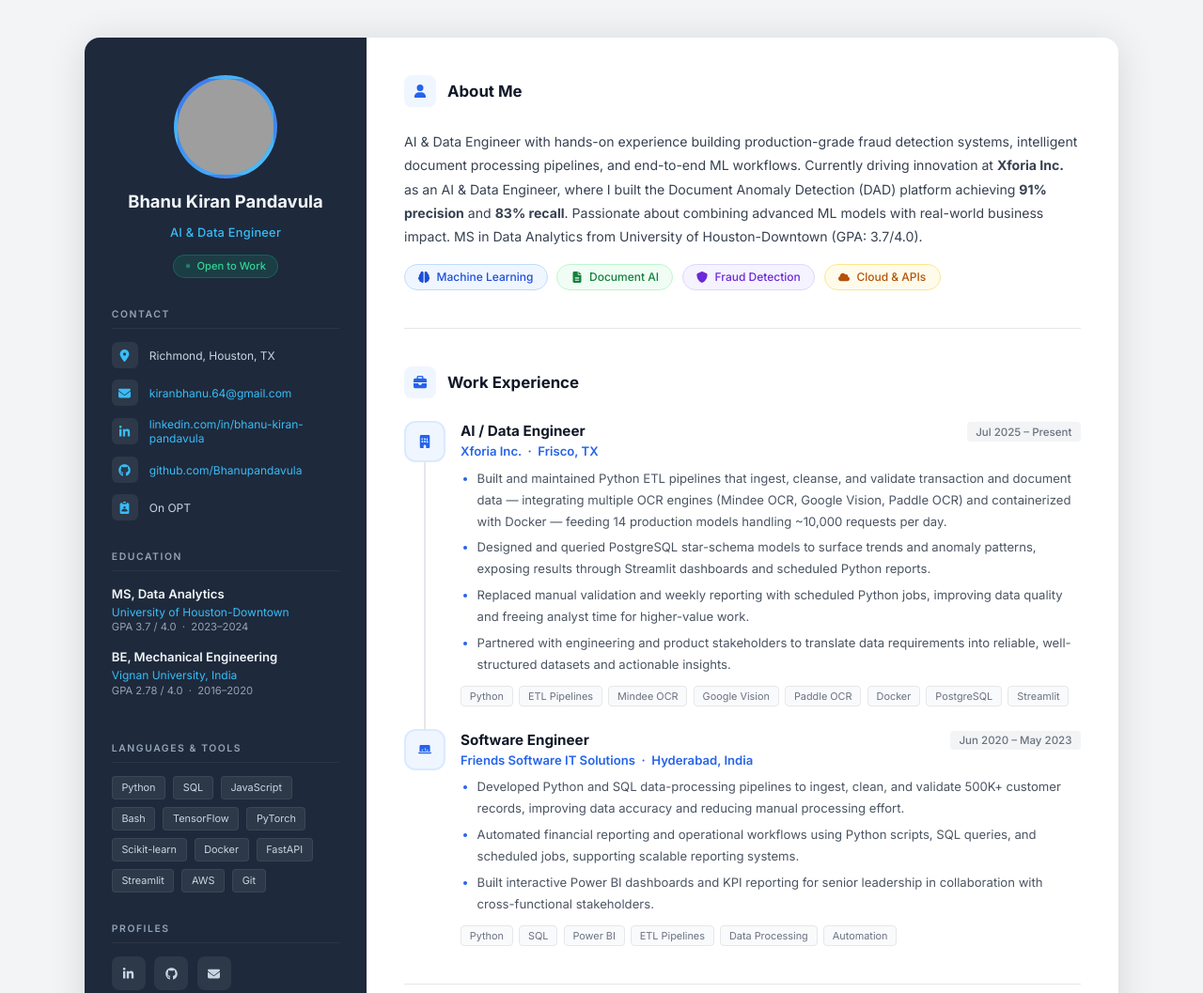
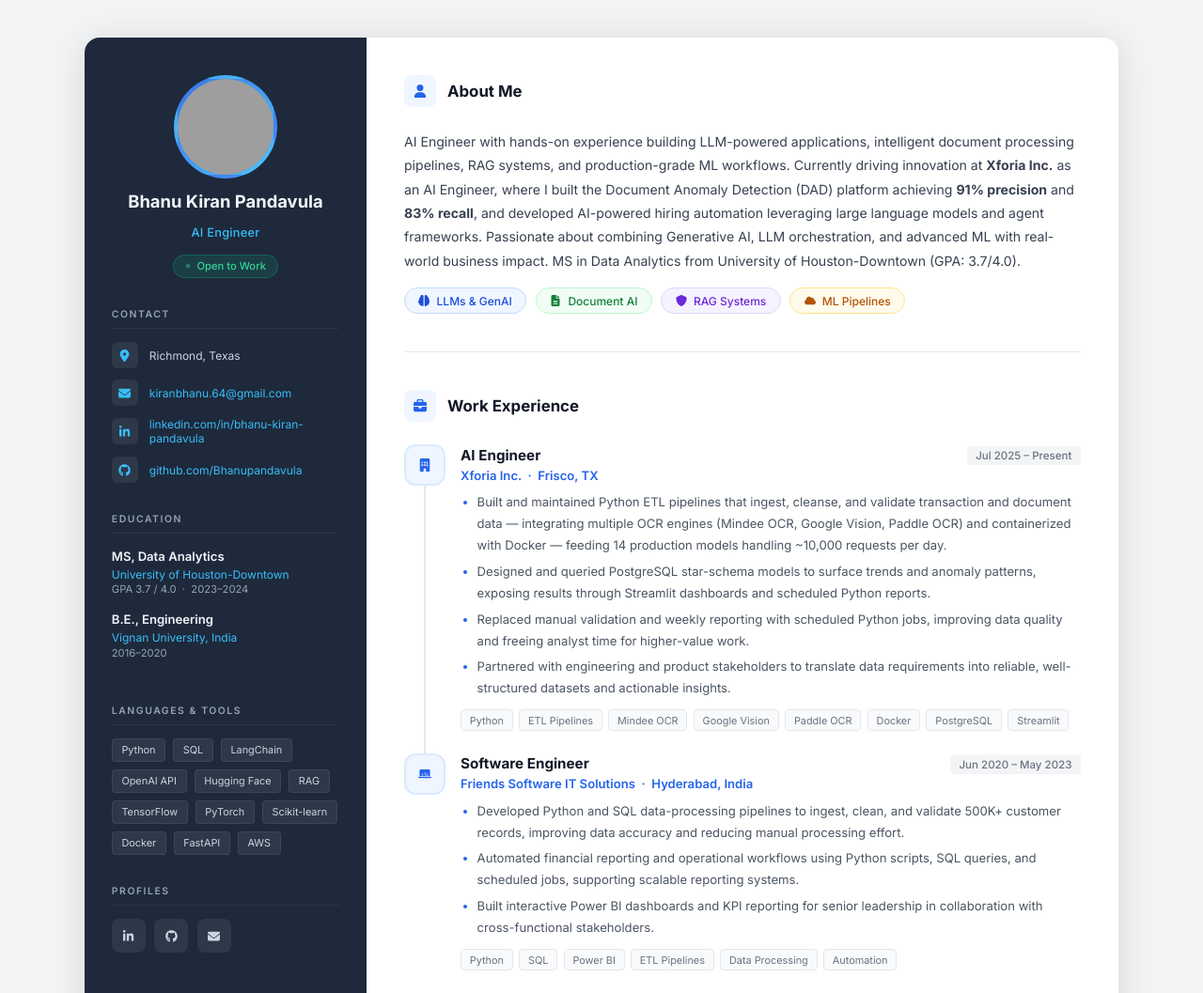
Before and after one commit to Bhanupandavula/Portfolio-, a plain HTML site: page index.html in a window 1280 px wide. Shown: the top 1057 px of the page at 94% size. Drawn offline with Linux system fonts and the light colour scheme; grey boxes are pictures that could not be loaded.

Commit message:
Add files via upload

```diff
--- a/index.html
+++ b/index.html
@@ -3,7 +3,7 @@
 <head>
 <meta charset="UTF-8"/>
 <meta name="viewport" content="width=device-width, initial-scale=1.0"/>
-<title>Bhanu Kiran Pandavula — AI & Data Engineer</title>
+<title>Bhanu Kiran Pandavula — AI Engineer</title>
 <link href="https://fonts.googleapis.com/css2?family=Inter:wght@300;400;500;600;700&display=swap" rel="stylesheet"/>
 
 <style>
@@ -253,7 +253,7 @@
     <div class="avatar-wrap fade-in d1">
       <div class="avatar"><img src="A28AE1C9-FE47-4ED2-BB19-6C053CFA54F2%20%281%29.png" alt="Bhanu Kiran Pandavula"/></div>
       <div class="sidebar-name">Bhanu Kiran Pandavula</div>
-      <div class="sidebar-role">AI &amp; Data Engineer</div>
+      <div class="sidebar-role">AI Engineer</div>
       <span class="available-badge">Open to Work</span>
     </div>
 
@@ -262,7 +262,7 @@
       <div class="contact-list">
         <div class="contact-item">
           <div class="contact-icon"><svg xmlns="http://www.w3.org/2000/svg" viewBox="0 0 384 512" width="13" height="13" fill="currentColor"><path d="M215.7 499.2C267 435 384 279.4 384 192C384 86 298 0 192 0S0 86 0 192c0 87.4 117 243 168.3 307.2c12.3 15.3 35.1 15.3 47.4 0zM192 128a64 64 0 1 1 0 128 64 64 0 1 1 0-128z"/></svg></div>
-          <span>Richmond, Houston, TX</span>
+          <span>Richmond, Texas</span>
         </div>
         <div class="contact-item">
           <div class="contact-icon"><svg xmlns="http://www.w3.org/2000/svg" viewBox="0 0 512 512" width="13" height="13" fill="currentColor"><path d="M48 64C21.5 64 0 85.5 0 112c0 15.1 7.1 29.3 19.2 38.4L236.8 313.6c11.4 8.5 27 8.5 38.4 0L492.8 150.4c12.1-9.1 19.2-23.3 19.2-38.4c0-26.5-21.5-48-48-48H48zM0 176V384c0 35.3 28.7 64 64 64H448c35.3 0 64-28.7 64-64V176L294.4 339.2c-22.8 17.1-54 17.1-76.8 0L0 176z"/></svg></div>
@@ -276,10 +276,6 @@
           <div class="contact-icon"><svg xmlns="http://www.w3.org/2000/svg" viewBox="0 0 496 512" width="13" height="13" fill="currentColor"><path d="M165.9 397.4c0 2-2.3 3.6-5.2 3.6-3.3.3-5.6-1.3-5.6-3.6 0-2 2.3-3.6 5.2-3.6 3-.3 5.6 1.3 5.6 3.6zm-31.1-4.5c-.7 2 1.3 4.3 4.3 4.9 2.6 1 5.6 0 6.2-2s-1.3-4.3-4.3-5.2c-2.6-.7-5.5.3-6.2 2.3zm44.2-1.7c-2.9.7-4.9 2.6-4.6 4.9.3 2 2.9 3.3 5.9 2.6 2.9-.7 4.9-2.6 4.6-4.6-.3-1.9-3-3.2-5.9-2.9zM244.8 8C106.1 8 0 113.3 0 252c0 110.9 69.8 205.8 169.5 239.2 12.8 2.3 17.3-5.6 17.3-12.1 0-6.2-.3-40.4-.3-61.4 0 0-70 15-84.7-29.8 0 0-11.4-29.1-27.8-36.6 0 0-22.9-15.7 1.6-15.4 0 0 24.9 2 38.6 25.8 21.9 38.6 58.6 27.5 72.9 20.9 2.3-16 8.8-27.1 16-33.7-55.9-6.2-112.3-14.3-112.3-110.5 0-27.5 7.6-41.3 23.6-58.9-2.6-6.5-11.1-33.3 2.6-67.9 20.9-6.5 69 27 69 27 20-5.6 41.5-8.5 62.8-8.5s42.8 2.9 62.8 8.5c0 0 48.1-33.6 69-27 13.7 34.7 5.2 61.4 2.6 67.9 16 17.7 25.8 31.5 25.8 58.9 0 96.5-58.9 104.2-114.8 110.5 9.2 7.9 17 22.9 17 46.4 0 33.7-.3 75.4-.3 83.6 0 6.5 4.6 14.4 17.3 12.1C428.2 457.8 496 362.9 496 252 496 113.3 383.5 8 244.8 8z"/></svg></div>
           <a href="https://github.com/Bhanupandavula" target="_blank">github.com/Bhanupandavula</a>
         </div>
-        <div class="contact-item">
-          <div class="contact-icon"><svg xmlns="http://www.w3.org/2000/svg" viewBox="0 0 384 512" width="13" height="13" fill="currentColor"><path d="M256 48H128V16c0-8.8 7.2-16 16-16h96c8.8 0 16 7.2 16 16V48zM64 48C28.7 48 0 76.7 0 112V448c0 35.3 28.7 64 64 64H320c35.3 0 64-28.7 64-64V112c0-35.3-28.7-64-64-64H288v16c0 17.7-14.3 32-32 32H128c-17.7 0-32-14.3-32-32V48H64zm80 192a48 48 0 1 1 96 0 48 48 0 1 1 -96 0zM94.3 332.8c5.2-14.3 18.8-24.8 34.8-24.8h126c16 0 29.7 10.5 34.8 24.8C305.4 344.2 320 361.2 320 381.3v2.7c0 17.7-14.3 32-32 32H96c-17.7 0-32-14.3-32-32v-2.7c0-20.1 14.6-37.1 30.3-48.5z"/></svg></div>
-          <span>On OPT</span>
-        </div>
       </div>
     </div>
 
@@ -291,9 +287,9 @@
         <div class="edu-year">GPA 3.7 / 4.0 &nbsp;·&nbsp; 2023–2024</div>
       </div>
       <div class="edu-item">
-        <div class="edu-degree">BE, Mechanical Engineering</div>
+        <div class="edu-degree">B.E., Engineering</div>
         <div class="edu-school">Vignan University, India</div>
-        <div class="edu-year">GPA 2.78 / 4.0 &nbsp;·&nbsp; 2016–2020</div>
+        <div class="edu-year">2016–2020</div>
       </div>
     </div>
 
@@ -301,11 +297,11 @@
       <div class="sidebar-section-title">Languages &amp; Tools</div>
       <div class="pill-list">
         <span class="pill">Python</span><span class="pill">SQL</span>
-        <span class="pill">JavaScript</span><span class="pill">Bash</span>
+        <span class="pill">LangChain</span><span class="pill">OpenAI API</span>
+        <span class="pill">Hugging Face</span><span class="pill">RAG</span>
         <span class="pill">TensorFlow</span><span class="pill">PyTorch</span>
         <span class="pill">Scikit-learn</span><span class="pill">Docker</span>
-        <span class="pill">FastAPI</span><span class="pill">Streamlit</span>
-        <span class="pill">AWS</span><span class="pill">Git</span>
+        <span class="pill">FastAPI</span><span class="pill">AWS</span>
       </div>
     </div>
 
@@ -330,18 +326,19 @@
         <div class="section-title">About Me</div>
       </div>
       <p class="about-text">
-        AI &amp; Data Engineer with hands-on experience building production-grade fraud detection systems,
-        intelligent document processing pipelines, and end-to-end ML workflows. Currently driving innovation at
-        <strong>Xforia Inc.</strong> as an AI &amp; Data Engineer, where I built the Document Anomaly Detection
-        (DAD) platform achieving <strong>91% precision</strong> and <strong>83% recall</strong>. Passionate about
-        combining advanced ML models with real-world business impact. MS in Data Analytics from University of
-        Houston-Downtown (GPA: 3.7/4.0).
+        AI Engineer with hands-on experience building LLM-powered applications, intelligent document processing
+        pipelines, RAG systems, and production-grade ML workflows. Currently driving innovation at
+        <strong>Xforia Inc.</strong> as an AI Engineer, where I built the Document Anomaly Detection
+        (DAD) platform achieving <strong>91% precision</strong> and <strong>83% recall</strong>, and
+        developed AI-powered hiring automation leveraging large language models and agent frameworks.
+        Passionate about combining Generative AI, LLM orchestration, and advanced ML with real-world
+        business impact. MS in Data Analytics from University of Houston-Downtown (GPA: 3.7/4.0).
       </p>
       <div class="highlights">
-        <span class="highlight-chip chip-blue"><svg xmlns="http://www.w3.org/2000/svg" viewBox="0 0 512 512" width="12" height="12" fill="currentColor"><path d="M184 0c30.9 0 56 25.1 56 56V456c0 30.9-25.1 56-56 56c-28.9 0-52.7-21.9-55.7-50.1c-5.2 1.4-10.7 2.1-16.3 2.1c-35.3 0-64-28.7-64-64c0-7.4 1.3-14.6 3.6-21.2C21.4 367.4 0 338.2 0 304c0-31.9 18.7-59.5 45.8-72.3C37.1 220.8 32 207 32 192c0-30.7 21.6-56.4 50.4-62.8C80.8 123.4 80 117.3 80 111.1C80 82.2 96.5 57.1 120.8 44c-2.5-7-3.8-14.5-3.8-22.3C117 9.8 126.8 0 139 0h45zm144 0h45c12.2 0 22 9.8 22 22c0 7.8-1.3 15.3-3.8 22.3C431.5 57.1 448 82.2 448 111.1c0 6.2-.8 12.3-2.4 18.1C474.4 135.6 496 161.3 496 192c0 15-5.1 28.8-13.8 39.7C509.3 244.5 528 272.1 528 304c0 34.2-21.4 63.4-52.4 74.5c2.3 6.6 3.6 13.8 3.6 21.2c0 35.3-28.7 64-64 64c-5.6 0-11.1-.7-16.3-2.1C396.7 490.1 372.9 512 344 512c-30.9 0-56-25.1-56-56V56c0-30.9 25.1-56 56-56z"/></svg> Machine Learning</span>
+        <span class="highlight-chip chip-blue"><svg xmlns="http://www.w3.org/2000/svg" viewBox="0 0 512 512" width="12" height="12" fill="currentColor"><path d="M184 0c30.9 0 56 25.1 56 56V456c0 30.9-25.1 56-56 56c-28.9 0-52.7-21.9-55.7-50.1c-5.2 1.4-10.7 2.1-16.3 2.1c-35.3 0-64-28.7-64-64c0-7.4 1.3-14.6 3.6-21.2C21.4 367.4 0 338.2 0 304c0-31.9 18.7-59.5 45.8-72.3C37.1 220.8 32 207 32 192c0-30.7 21.6-56.4 50.4-62.8C80.8 123.4 80 117.3 80 111.1C80 82.2 96.5 57.1 120.8 44c-2.5-7-3.8-14.5-3.8-22.3C117 9.8 126.8 0 139 0h45zm144 0h45c12.2 0 22 9.8 22 22c0 7.8-1.3 15.3-3.8 22.3C431.5 57.1 448 82.2 448 111.1c0 6.2-.8 12.3-2.4 18.1C474.4 135.6 496 161.3 496 192c0 15-5.1 28.8-13.8 39.7C509.3 244.5 528 272.1 528 304c0 34.2-21.4 63.4-52.4 74.5c2.3 6.6 3.6 13.8 3.6 21.2c0 35.3-28.7 64-64 64c-5.6 0-11.1-.7-16.3-2.1C396.7 490.1 372.9 512 344 512c-30.9 0-56-25.1-56-56V56c0-30.9 25.1-56 56-56z"/></svg> LLMs &amp; GenAI</span>
         <span class="highlight-chip chip-green"><svg xmlns="http://www.w3.org/2000/svg" viewBox="0 0 384 512" width="12" height="12" fill="currentColor"><path d="M64 0C28.7 0 0 28.7 0 64V448c0 35.3 28.7 64 64 64H320c35.3 0 64-28.7 64-64V160H256c-17.7 0-32-14.3-32-32V0H64zM256 0V128h128L256 0zM112 256H272c8.8 0 16 7.2 16 16s-7.2 16-16 16H112c-8.8 0-16-7.2-16-16s7.2-16 16-16zm0 64H272c8.8 0 16 7.2 16 16s-7.2 16-16 16H112c-8.8 0-16-7.2-16-16s7.2-16 16-16zm0 64H272c8.8 0 16 7.2 16 16s-7.2 16-16 16H112c-8.8 0-16-7.2-16-16s7.2-16 16-16z"/></svg> Document AI</span>
-        <span class="highlight-chip chip-purple"><svg xmlns="http://www.w3.org/2000/svg" viewBox="0 0 512 512" width="12" height="12" fill="currentColor"><path d="M256 0c4.6 0 9.2 1 13.4 2.9L457.7 82.8c22 9.3 38.4 31 38.3 57.2c-.5 99.2-41.3 280.7-213.6 363.2c-16.7 8-36.1 8-52.8 0C57.3 420.7 16.5 239.2 16 140c-.1-26.2 16.3-47.9 38.3-57.2L242.7 2.9C246.8 1 251.4 0 256 0z"/></svg> Fraud Detection</span>
-        <span class="highlight-chip chip-orange"><svg xmlns="http://www.w3.org/2000/svg" viewBox="0 0 640 512" width="12" height="12" fill="currentColor"><path d="M0 336c0 79.5 64.5 144 144 144H512c70.7 0 128-57.3 128-128c0-61.9-44-113.6-102.4-125.4c4.1-10.7 6.4-22.4 6.4-34.6c0-53-43-96-96-96c-19.7 0-38.1 6-53.3 16.2C367 64.2 315.3 32 256 32C167.6 32 96 103.6 96 192c0 2.7.1 5.4.2 8.1C40.3 219.8 0 273.2 0 336z"/></svg> Cloud &amp; APIs</span>
+        <span class="highlight-chip chip-purple"><svg xmlns="http://www.w3.org/2000/svg" viewBox="0 0 512 512" width="12" height="12" fill="currentColor"><path d="M256 0c4.6 0 9.2 1 13.4 2.9L457.7 82.8c22 9.3 38.4 31 38.3 57.2c-.5 99.2-41.3 280.7-213.6 363.2c-16.7 8-36.1 8-52.8 0C57.3 420.7 16.5 239.2 16 140c-.1-26.2 16.3-47.9 38.3-57.2L242.7 2.9C246.8 1 251.4 0 256 0z"/></svg> RAG Systems</span>
+        <span class="highlight-chip chip-orange"><svg xmlns="http://www.w3.org/2000/svg" viewBox="0 0 640 512" width="12" height="12" fill="currentColor"><path d="M0 336c0 79.5 64.5 144 144 144H512c70.7 0 128-57.3 128-128c0-61.9-44-113.6-102.4-125.4c4.1-10.7 6.4-22.4 6.4-34.6c0-53-43-96-96-96c-19.7 0-38.1 6-53.3 16.2C367 64.2 315.3 32 256 32C167.6 32 96 103.6 96 192c0 2.7.1 5.4.2 8.1C40.3 219.8 0 273.2 0 336z"/></svg> ML Pipelines</span>
       </div>
     </section>
 
@@ -360,7 +357,7 @@
           <div class="exp-dot"><svg xmlns="http://www.w3.org/2000/svg" viewBox="0 0 384 512" width="14" height="14" fill="currentColor"><path d="M48 0C21.5 0 0 21.5 0 48V464c0 26.5 21.5 48 48 48h96V432c0-26.5 21.5-48 48-48s48 21.5 48 48v80h96c26.5 0 48-21.5 48-48V48c0-26.5-21.5-48-48-48H48zM64 240c0-8.8 7.2-16 16-16h32c8.8 0 16 7.2 16 16v32c0 8.8-7.2 16-16 16H80c-8.8 0-16-7.2-16-16V240zm112-16h32c8.8 0 16 7.2 16 16v32c0 8.8-7.2 16-16 16H176c-8.8 0-16-7.2-16-16V240c0-8.8 7.2-16 16-16zm48-80v32c0 8.8-7.2 16-16 16H176c-8.8 0-16-7.2-16-16V144c0-8.8 7.2-16 16-16h32c8.8 0 16 7.2 16 16zm-112 0v32c0 8.8-7.2 16-16 16H80c-8.8 0-16-7.2-16-16V144c0-8.8 7.2-16 16-16h32c8.8 0 16 7.2 16 16zm160 96h32c8.8 0 16 7.2 16 16v32c0 8.8-7.2 16-16 16H272c-8.8 0-16-7.2-16-16V240c0-8.8 7.2-16 16-16zm16-96c8.8 0 16 7.2 16 16v32c0 8.8-7.2 16-16 16H272c-8.8 0-16-7.2-16-16V144c0-8.8 7.2-16 16-16h32z"/></svg></div>
           <div class="exp-body">
             <div class="exp-header">
-              <div class="exp-title">AI / Data Engineer</div>
+              <div class="exp-title">AI Engineer</div>
               <div class="exp-date">Jul 2025 – Present</div>
             </div>
             <div class="exp-company">Xforia Inc. &nbsp;·&nbsp; Frisco, TX</div>
@@ -763,11 +760,19 @@
       </div>
       <div class="skills-categories">
         <div class="skill-row">
+          <div class="skill-label">Generative AI</div>
+          <div class="skill-pills">
+            <span class="skill-pill sp-blue">LangChain</span><span class="skill-pill sp-blue">OpenAI API</span>
+            <span class="skill-pill sp-blue">Hugging Face</span><span class="skill-pill sp-blue">RAG</span>
+            <span class="skill-pill sp-blue">Prompt Eng.</span><span class="skill-pill sp-blue">Vector DBs</span>
+          </div>
+        </div>
+        <div class="skill-row">
           <div class="skill-label">AI / ML</div>
           <div class="skill-pills">
             <span class="skill-pill sp-blue">TensorFlow</span><span class="skill-pill sp-blue">PyTorch</span>
             <span class="skill-pill sp-blue">Scikit-learn</span><span class="skill-pill sp-blue">XGBoost</span>
-            <span class="skill-pill sp-blue">LLMs</span><span class="skill-pill sp-blue">NLP</span>
+            <span class="skill-pill sp-blue">NLP</span><span class="skill-pill sp-blue">Transformers</span>
           </div>
         </div>
         <div class="skill-row">
@@ -853,7 +858,7 @@
 </div>
 
 <div class="footer">
-  &copy; 2025 Bhanu Kiran Pandavula &nbsp;·&nbsp; AI &amp; Data Engineer &nbsp;·&nbsp; Richmond, Houston, TX
+  &copy; 2025 Bhanu Kiran Pandavula &nbsp;·&nbsp; AI Engineer &nbsp;·&nbsp; Richmond, Texas
 </div>
 
 </body>
```
